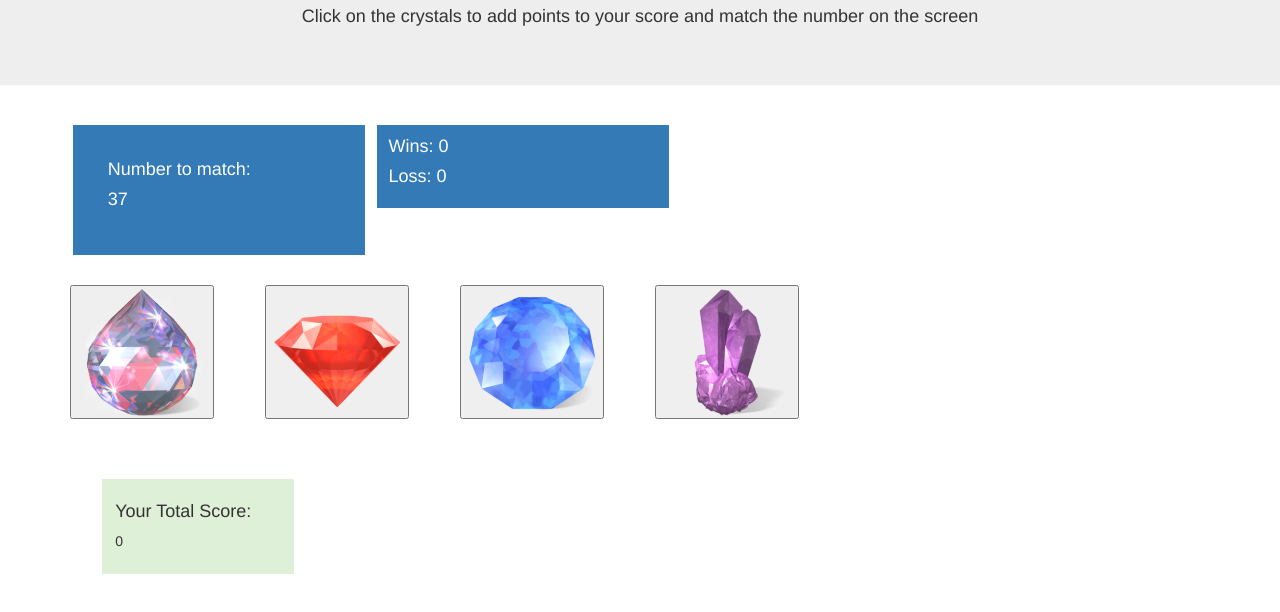
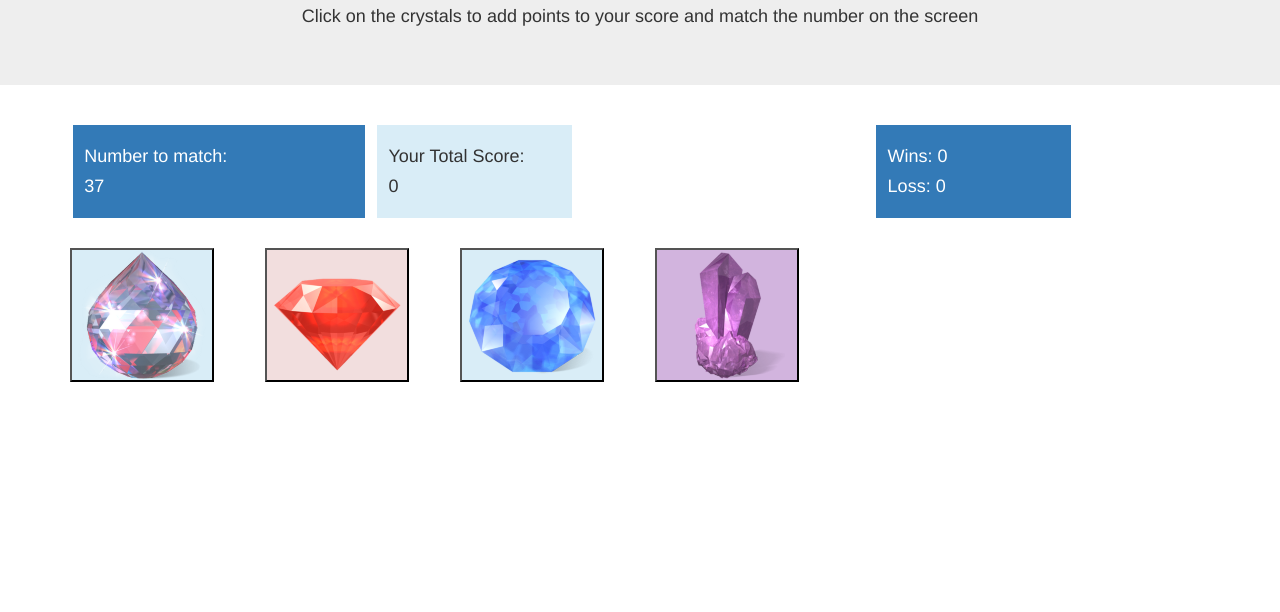
Before and after one commit to ghSB17/Crystal-Collector, a plain HTML site: page index.html in a window 1280 px wide. Shown: the part 140-752 px from the top of the page. Drawn offline with nearby package versions, Linux system fonts and the light colour scheme.

Commit message:
working game better css

```diff
--- a/index.html
+++ b/index.html
@@ -24,40 +24,52 @@
     </div>
     <div class="container">
             <!-- style="padding-left:0%; padding-right:0%" -->
-        <div class="row" style="padding-top:0%" >
-            <div class="p-3 col-lg-3 h4 card bg-primary" style="margin-left:1.5%;padding:3%;">
-                    <p class="card-subtitle">Number to match:</p>
-                    <h4 class="card-subtitle" id="idRandomNumber">00</h4>
+        <div class="row" >
+            <div class="col-lg-3 h4 d-flex bg-primary" style="margin-left:1.5%;padding:1%;">
+                    <p class="card-subtitle h4">Number to match:</p>
+                    <h4 class="card-subtitle h4" id="idRandomNumber">00</h4>
             </div>
-            <div class="col-lg-3 card h4 bg-primary" style="margin-left:1%;padding:1%">
-                <p class="card-subtitle" id="idWins">Wins: 0</p>
-                <p class="card-subtitle" id="idLoss">Loss: 0</p>
-                <p class="card-subtitle" id="idResult"></p>
+
+            <div class="col-lg-2 d-flex bg-info h4" style="margin-left:1%;padding:1%;">
+                <!-- <div class="card-body"> -->
+                  <p class="card-subtitle h4"> Your Total Score:</p>
+                  <p class="card-subtitle h4" id="idScore"> 0 </p>
+                <!-- </div> -->
             </div>
+
+            <div class="col-lg-3 d-flex h4">
+            </div>
+
+            <div class="col-lg-2 d-flex h4 bg-primary" style="margin-left:1%;padding:1%;">
+                <p class="card-subtitle h4" id="idWins">Wins: 0</p>
+                <p class="card-subtitle h4" id="idLoss">Loss: 0</p>
+                <p class="card-subtitle h4" id="idResult"></p>
+            </div>
+
         </div>
     </div>
     <br>
     <div class="container">
         <div class="row">
             <div class="col-lg-2">
-                <button class="crystal" data-crystal-number="1">
+                <button class="crystal bg-info" data-crystal-number="1">
                     <img src="./assets/images/crystal1.png" alt="crystal_1">
                 </button>
             </div>
             <div class="col-lg-2">
-                <button class="crystal" data-crystal-number="2">
+                <button class="crystal bg-danger" data-crystal-number="2">
                     <img src="./assets/images/crystal2.png" alt="crystal_2">
                 </button>
             </div>
         <!-- <div class="col-lg-1" ></div> -->
             <div class="col-lg-2">
-                <button class="crystal" data-crystal-number="3">
+                <button class="crystal bg-info" data-crystal-number="3">
                     <img src="./assets/images/crystal3.png" alt="crystal_3">
                 </button>
             </div>
         <!-- <div class="col-lg-1" ></div> -->
             <div class="col-lg-2">
-                <button class="crystal" data-crystal-number="4">
+                <button class="crystal bg-info" data-crystal-number="4" style="background-color:#D2B4DE;">
                     <img src="./assets/images/crystal4.png " alt="crystal_4">
                 </button>
             </div>
@@ -65,12 +77,12 @@
     </div>
     <br><br><br>
 
-    <div class="card bg-success rounded" style="width:15%; margin-left:8%; padding:1%; margin-bottom:10%">
+    <!-- <div class="card bg-success rounded" style="width:15%; margin-left:8%; padding:1%; margin-bottom:10%">
       <div class="card-body">
         <p class="card-title h4"> Your Total Score:</p>
         <p class="card-subtitle" id="idScore" style="width:4%"> 0 </p>
       </div>
-    </div>
+    </div> -->
 
 </body>
 </html>
```
